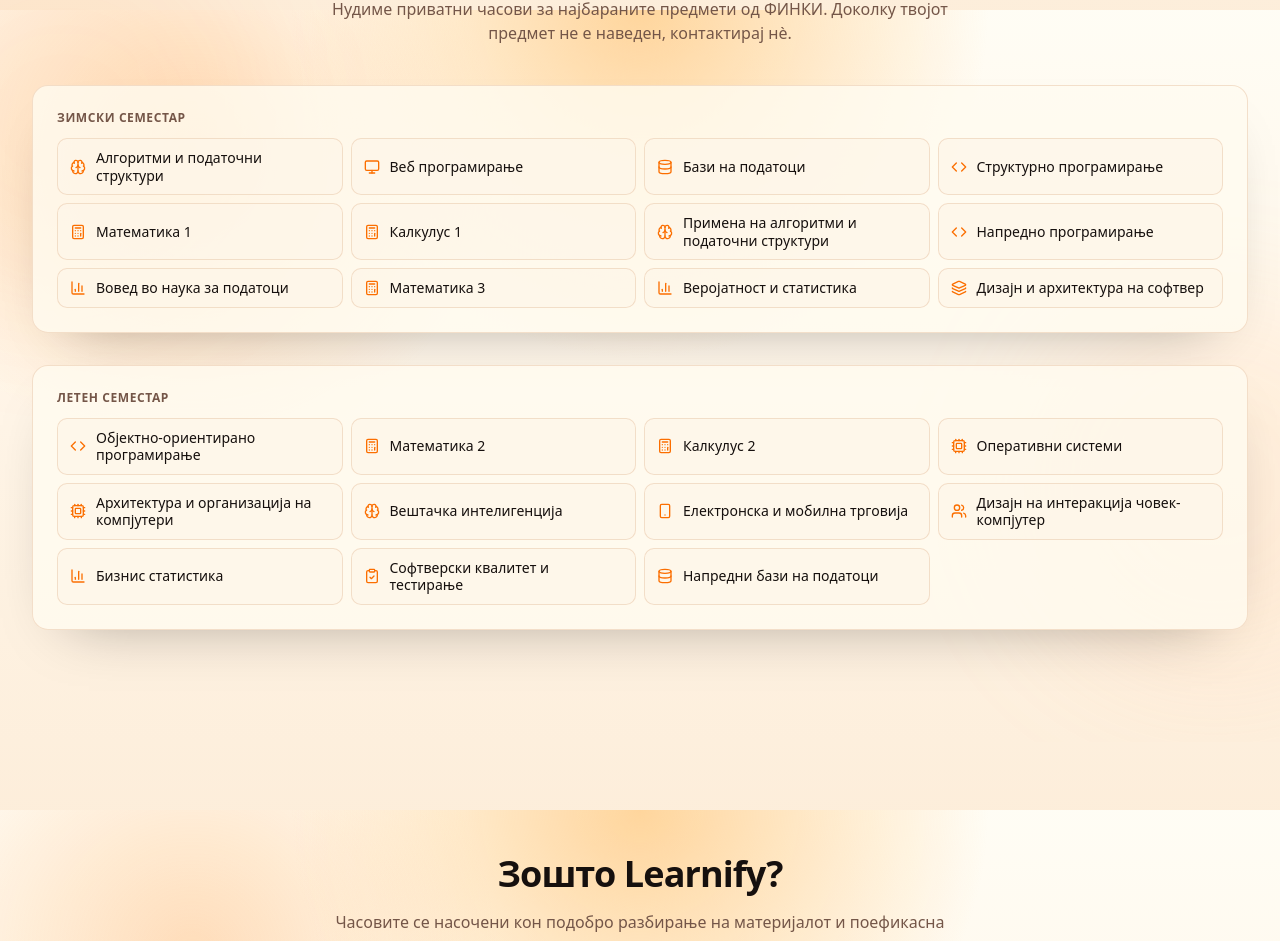
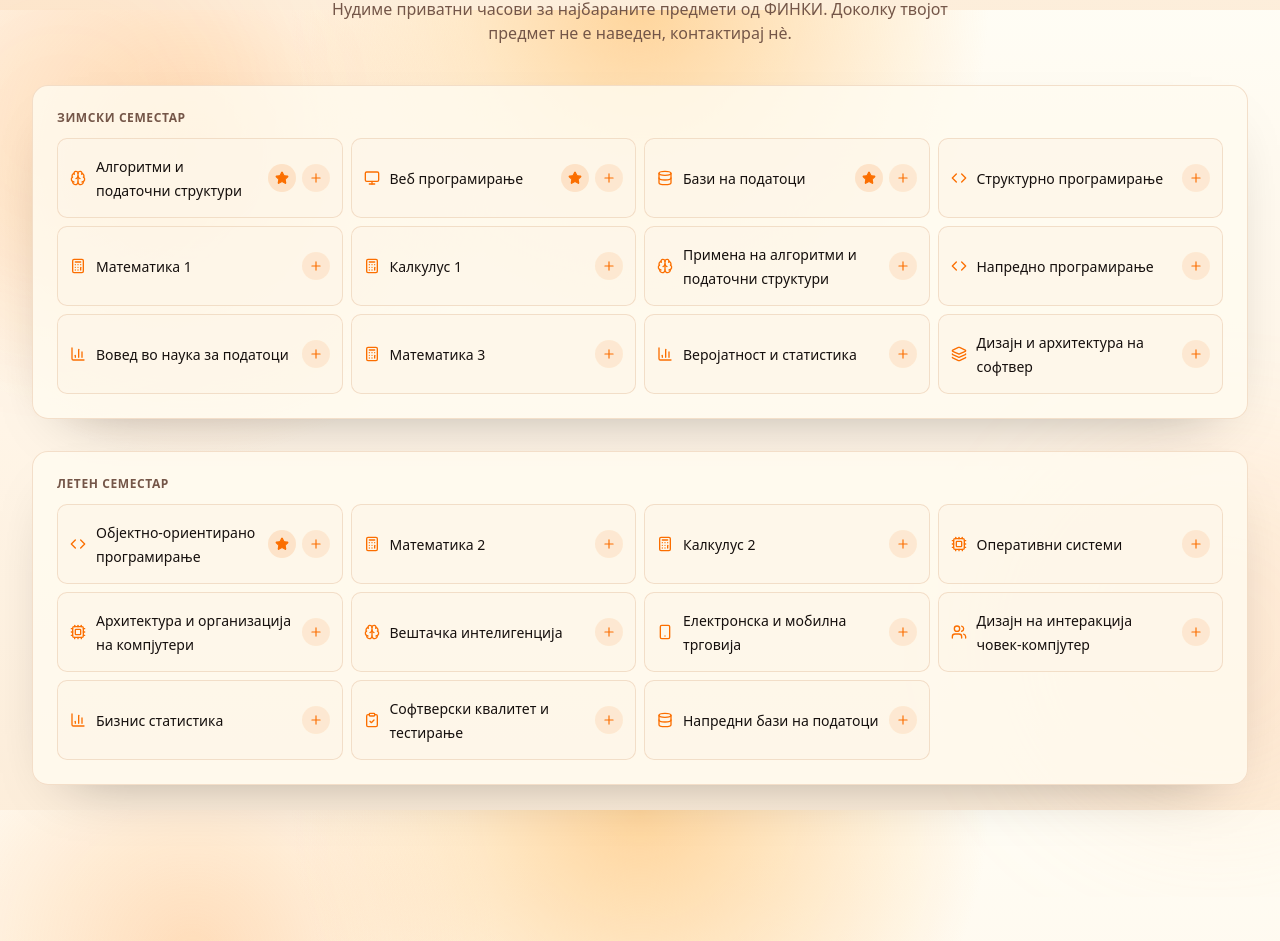
Before and after one commit to Delemangi/learnify, a React (Vite) app: page / in a window 1280 px wide. Shown: the part 790-1731 px from the top of the page. Built offline with nearby package versions, Linux system fonts and the light colour scheme.

Commit message:
Improve course cards

```diff
--- a/src/components/courses-section.tsx
+++ b/src/components/courses-section.tsx
@@ -1,4 +1,8 @@
+import { Plus, Star } from 'lucide-react';
+import { useEffect, useId, useRef, useState } from 'react';
+
 import { AnimateIn } from '@/components/animate-in';
+import { Badge } from '@/components/ui/badge';
 import {
   type CourseData,
   coursesBySemester,
@@ -8,13 +12,159 @@ import {
 } from '@/data/courses';
 import { ICON_MAP } from '@/data/icon-map';
 
-const CourseCard = ({ course }: { readonly course: CourseData }) => {
+const CourseCard = ({
+  course,
+  semester,
+}: {
+  readonly course: CourseData;
+  readonly semester: Semester;
+}) => {
   const Icon = ICON_MAP[course.icon];
+  const [open, setOpen] = useState(false);
+  const panelId = useId();
+  const wrapperRef = useRef<HTMLDivElement>(null);
+
+  useEffect(() => {
+    if (!open) {
+      // eslint-disable-next-line unicorn/no-useless-undefined
+      return undefined;
+    }
+
+    const handlePointerDown = (event: PointerEvent) => {
+      if (!wrapperRef.current?.contains(event.target as Node)) {
+        setOpen(false);
+      }
+    };
+
+    const handleKeyDown = (event: KeyboardEvent) => {
+      if (event.key === 'Escape') {
+        setOpen(false);
+      }
+    };
+
+    document.addEventListener('pointerdown', handlePointerDown);
+    document.addEventListener('keydown', handleKeyDown);
+
+    return () => {
+      document.removeEventListener('pointerdown', handlePointerDown);
+      document.removeEventListener('keydown', handleKeyDown);
+    };
+  }, [open]);
 
   return (
-    <div className="flex h-full items-center gap-2.5 rounded-lg border border-border/60 bg-background/70 px-3 py-2.5 transition-colors hover:border-primary/30 hover:bg-primary/5">
-      <Icon className="h-4 w-4 shrink-0 text-primary" />
-      <span className="text-sm font-medium leading-tight">{course.title}</span>
+    <div
+      className={open ? 'relative z-30' : 'relative'}
+      ref={wrapperRef}
+    >
+      {open ? (
+        <button
+          aria-label="Затвори детали за предметот"
+          className="fixed inset-0 z-40 bg-black/20 backdrop-blur-[1px] sm:hidden"
+          onClick={() => {
+            setOpen(false);
+          }}
+          type="button"
+        />
+      ) : null}
+
+      <button
+        aria-controls={panelId}
+        aria-expanded={open}
+        aria-haspopup="dialog"
+        className="group flex h-full min-h-18 w-full cursor-pointer items-center gap-2.5 rounded-lg border border-border/60 bg-background/70 px-3 py-2.5 text-left transition-colors hover:border-primary/30 hover:bg-primary/5 sm:min-h-[5rem]"
+        onClick={() => {
+          setOpen((current) => !current);
+        }}
+        type="button"
+      >
+        <Icon className="h-4 w-4 shrink-0 text-primary" />
+        <div className="min-w-0 flex-1">
+          <span className="text-sm font-medium leading-tight">
+            {course.title}
+          </span>
+        </div>
+        <div className="flex shrink-0 items-center gap-1.5">
+          {course.popular ? (
+            <span className="inline-flex h-7 w-7 items-center justify-center rounded-full bg-primary/14 text-primary">
+              <Star className="h-3.5 w-3.5 fill-current" />
+            </span>
+          ) : null}
+          <span className="inline-flex h-7 w-7 items-center justify-center rounded-full bg-primary/10 text-primary transition-transform duration-200 group-hover:scale-105 group-hover:bg-primary/14">
+            <Plus
+              className={
+                open
+                  ? 'h-3.5 w-3.5 rotate-45 transition-transform duration-200'
+                  : 'h-3.5 w-3.5 transition-transform duration-200'
+              }
+            />
+          </span>
+        </div>
+      </button>
+
+      {open ? (
+        <div
+          aria-label={course.title}
+          className="fixed inset-x-4 bottom-4 z-50 rounded-2xl border border-border/80 bg-card/95 p-4 text-left shadow-[0_28px_70px_-36px_rgba(0,0,0,0.55)] backdrop-blur-md sm:absolute sm:inset-x-auto sm:bottom-auto sm:left-1/2 sm:top-[calc(100%+0.75rem)] sm:z-20 sm:w-80 sm:-translate-x-1/2 dark:shadow-[0_28px_80px_-34px_rgba(0,0,0,0.82)]"
+          id={panelId}
+          role="dialog"
+        >
+          <div className="flex items-start justify-between gap-3">
+            <div>
+              <div className="flex flex-wrap items-center gap-2 text-[11px] font-semibold uppercase tracking-[0.16em] text-muted-foreground">
+                <span>{semesterLabels[semester]} семестар</span>
+                {course.popular ? (
+                  <Badge
+                    className="rounded-full border-transparent bg-primary/15 px-2 py-0.5 text-[10px] text-primary hover:bg-primary/15"
+                    variant="secondary"
+                  >
+                    Популарен
+                  </Badge>
+                ) : null}
+              </div>
+              <h4 className="mt-2 text-base font-semibold leading-tight">
+                {course.title}
+              </h4>
+            </div>
+
+            <button
+              aria-label="Затвори"
+              className="inline-flex h-8 w-8 shrink-0 items-center justify-center rounded-full border border-border/70 text-muted-foreground transition-colors hover:bg-accent hover:text-foreground"
+              onClick={() => {
+                setOpen(false);
+              }}
+              type="button"
+            >
+              x
+            </button>
+          </div>
+
+          <p className="mt-3 text-sm leading-6 text-muted-foreground">
+            {course.description}
+          </p>
+
+          <div className="mt-4 flex flex-wrap gap-2">
+            {course.tags.map((tag) => (
+              <Badge
+                className="rounded-full bg-secondary/85 px-2.5 py-1 text-[11px]"
+                key={tag}
+                variant="secondary"
+              >
+                {tag}
+              </Badge>
+            ))}
+          </div>
+
+          <a
+            className="mt-4 inline-flex text-sm font-medium text-primary transition-opacity hover:opacity-80"
+            href="#contact"
+            onClick={() => {
+              setOpen(false);
+            }}
+          >
+            Прашај за приватен час
+          </a>
+        </div>
+      ) : null}
     </div>
   );
 };
@@ -40,6 +190,7 @@ const SemesterGroup = ({
           <CourseCard
             course={course}
             key={course.title}
+            semester={semester}
           />
         ))}
       </div>
```
